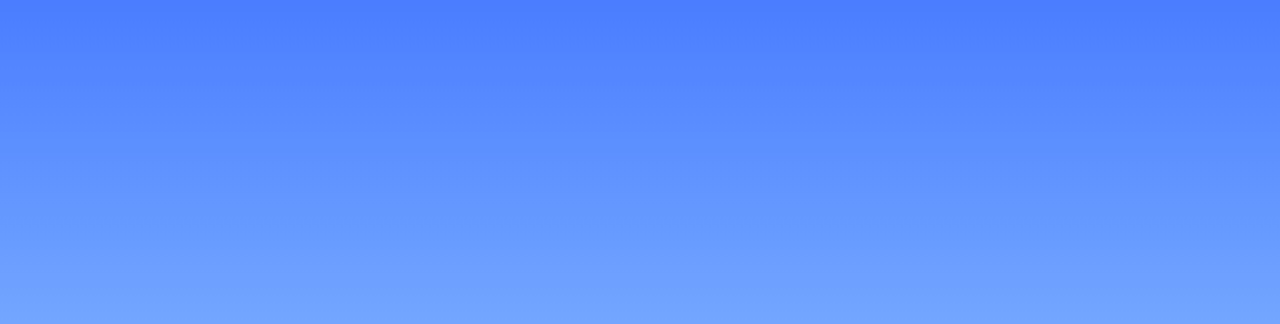
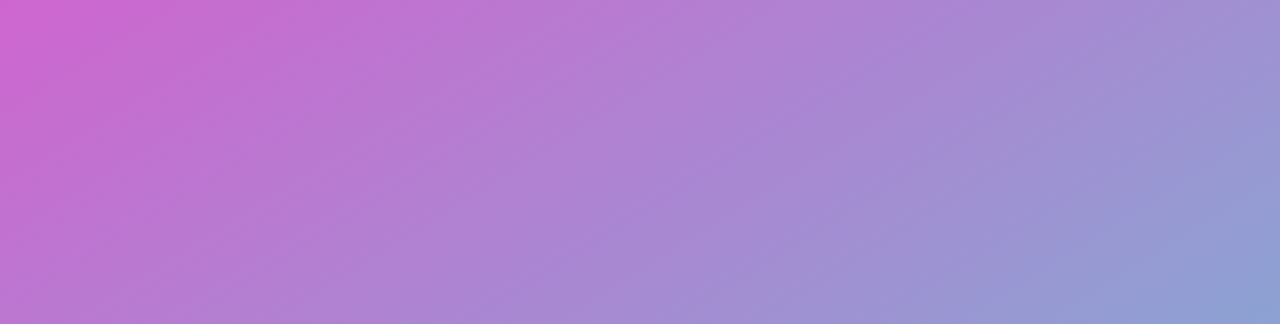
Before and after one commit to TRSTN4/br4nch.com, a plain HTML site: page index.html in a window 1280 px wide. Shown: the part 179-503 px from the top of the page. Drawn offline with Linux system fonts and the light colour scheme.

Commit message:
Updated website to version '2.0'.

```diff
--- a/index.html
+++ b/index.html
@@ -12,12 +12,12 @@
         <!-- Title of the page. -->
         <title>br4nch - Data Structure Tree Builder for Python</title>
         <!-- Icon of the website/page. -->
-        <link rel="icon" href="/img/favicon.png" type="image/png" sizes="32x32">
+        <link rel="icon" href="/img/favicon_20.png" type="image/png" sizes="32x32">
         <!-- Imports the CSS/Stylesheet of the index/home page. -->
         <link rel="stylesheet" href="css/index.css">
     </head>
     <!-- Changes the background. -->
-    <body style="background: linear-gradient(to top, #99CCFF 0%, #3366ff 100%) fixed;">
+    <body style="background: linear-gradient(to bottom right, #D95CCF 0%, #7BB2D4 100%) fixed;">
         <!-- The header/title for the package site. -->
         <div class="header-container">
             <div style="color: #d6d6d6; font-size:50px; font-weight: bold; font-family: Arial, Helvetica, sans-serif;">br4nch - Data Structure Tree Builder for Python</div>
```
Also changed, not shown: img/favicon_20.png (added).
